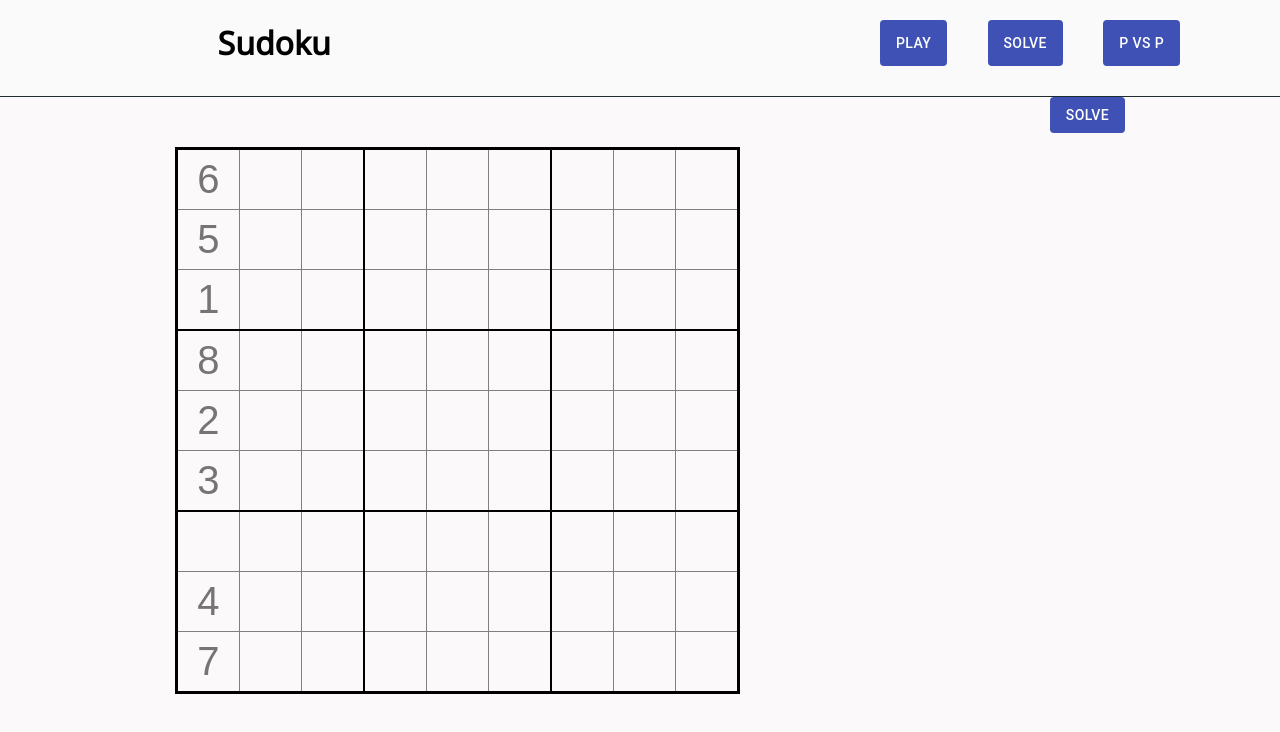
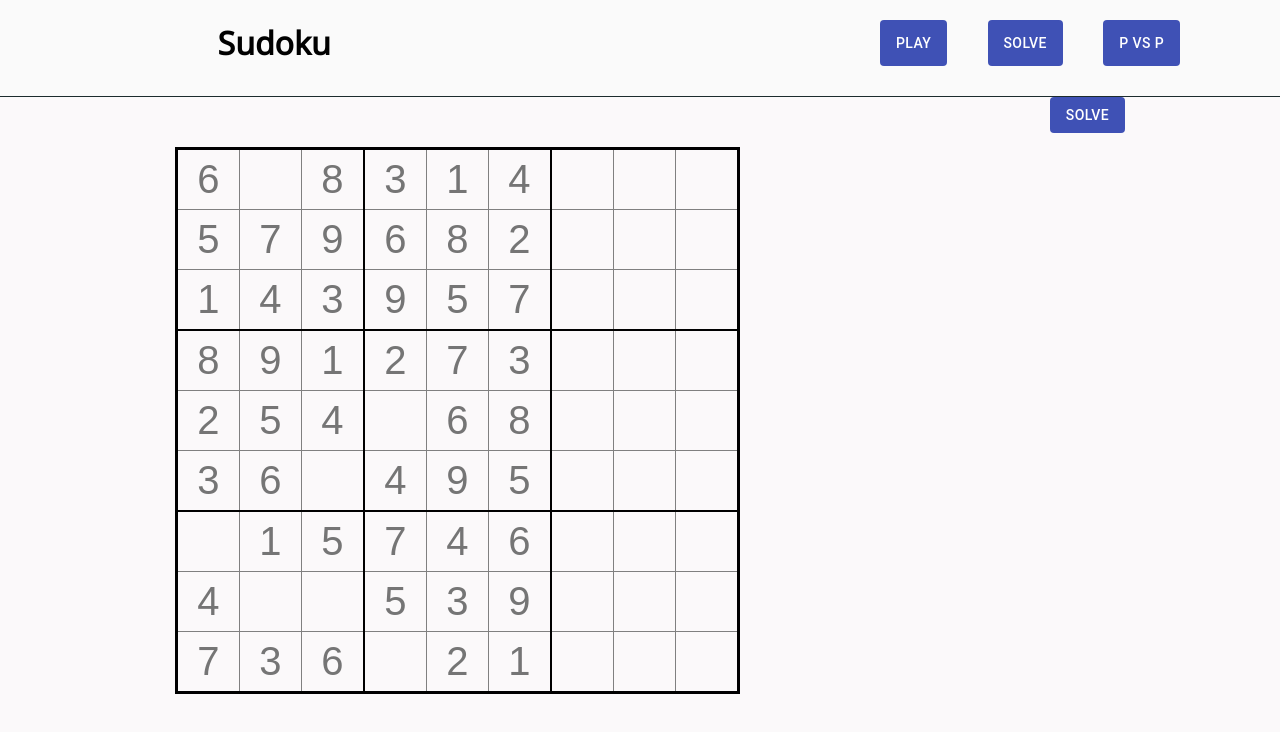
Before and after one commit to legendsovermyths/Soduku_WebApp, a React (Create React App) app: page / in a window 1280 px wide. Shown: the top 732 px of the page. Built offline with nearby package versions, Linux system fonts and the light colour scheme.

Commit message:
some numbers added refactoring needed

```diff
--- a/src/SudokuGrid.js
+++ b/src/SudokuGrid.js
@@ -23,33 +23,138 @@ function SudokuGrid() {
                 type='text'
                 maxlength='1'
                 placeholder={
-                  grid[Math.floor(item / 9)][Math.floor(item % 9)] != 0
+                  grid[Math.floor(item / 9)][Math.floor(item % 9)] !== 0
                     ? grid[Math.floor(item / 9)][Math.floor(item % 9)]
                     : ""
                 }
                 id={index}
                 key={item}
                 disabled={
-                  grid[Math.floor(item / 9)][Math.floor(item % 9)] != 0
+                  grid[Math.floor(item / 9)][Math.floor(item % 9)] !== 0
                     ? true
                     : false
                 }
               />
             </td>
             <td class='cell'>
-              <input type='text' maxlength='1' id={item + 1} key={item + 1} />
+              <input
+                type='text'
+                placeholder={
+                  grid[Math.floor((item + 1) / 9)][
+                    Math.floor((item + 1) % 9)
+                  ] !== 0
+                    ? grid[Math.floor((item + 1) / 9)][
+                        Math.floor((item + 1) % 9)
+                      ]
+                    : ""
+                }
+                maxlength='1'
+                id={item + 1}
+                key={item + 1}
+                disabled={
+                  grid[Math.floor((item + 1) / 9)][
+                    Math.floor((item + 1) % 9)
+                  ] !== 0
+                    ? true
+                    : false
+                }
+              />
             </td>
             <td class='cell'>
-              <input type='text' maxlength='1' id={item + 2} key={item + 2} />
+              <input
+                placeholder={
+                  grid[Math.floor((item + 2) / 9)][
+                    Math.floor((item + 2) % 9)
+                  ] !== 0
+                    ? grid[Math.floor((item + 2) / 9)][
+                        Math.floor((item + 2) % 9)
+                      ]
+                    : ""
+                }
+                type='text'
+                maxlength='1'
+                id={item + 2}
+                key={item + 2}
+                disabled={
+                  grid[Math.floor((item + 2) / 9)][
+                    Math.floor((item + 2) % 9)
+                  ] !== 0
+                    ? true
+                    : false
+                }
+              />
             </td>
             <td class='cell'>
-              <input type='text' maxlength='1' id={item + 3} key={item + 3} />
+              <input
+                type='text'
+                maxlength='1'
+                placeholder={
+                  grid[Math.floor((item + 3) / 9)][
+                    Math.floor((item + 3) % 9)
+                  ] !== 0
+                    ? grid[Math.floor((item + 3) / 9)][
+                        Math.floor((item + 3) % 9)
+                      ]
+                    : ""
+                }
+                id={item + 3}
+                key={item + 3}
+                disabled={
+                  grid[Math.floor((item + 3) / 9)][
+                    Math.floor((item + 3) % 9)
+                  ] !== 0
+                    ? true
+                    : false
+                }
+              />
             </td>
             <td class='cell'>
-              <input type='text' maxlength='1' id={item + 4} key={item + 4} />
+              <input
+                type='text'
+                placeholder={
+                  grid[Math.floor((item + 4) / 9)][
+                    Math.floor((item + 4) % 9)
+                  ] !== 0
+                    ? grid[Math.floor((item + 4) / 9)][
+                        Math.floor((item + 4) % 9)
+                      ]
+                    : ""
+                }
+                maxlength='1'
+                id={item + 4}
+                key={item + 4}
+                disabled={
+                  grid[Math.floor((item + 4) / 9)][
+                    Math.floor((item + 4) % 9)
+                  ] !== 0
+                    ? true
+                    : false
+                }
+              />
             </td>
             <td class='cell'>
-              <input type='text' maxlength='1' id={item + 5} key={item + 5} />
+              <input
+                type='text'
+                placeholder={
+                  grid[Math.floor((item + 5) / 9)][
+                    Math.floor((item + 5) % 9)
+                  ] !== 0
+                    ? grid[Math.floor((item + 5) / 9)][
+                        Math.floor((item + 5) % 9)
+                      ]
+                    : ""
+                }
+                maxlength='1'
+                id={item + 5}
+                key={item + 5}
+                disabled={
+                  grid[Math.floor((item + 5) / 9)][
+                    Math.floor((item + 5) % 9)
+                  ] !== 0
+                    ? true
+                    : false
+                }
+              />
             </td>
             <td class='cell'>
               <input type='text' maxlength='1' id={item + 6} key={item + 6} />
```
